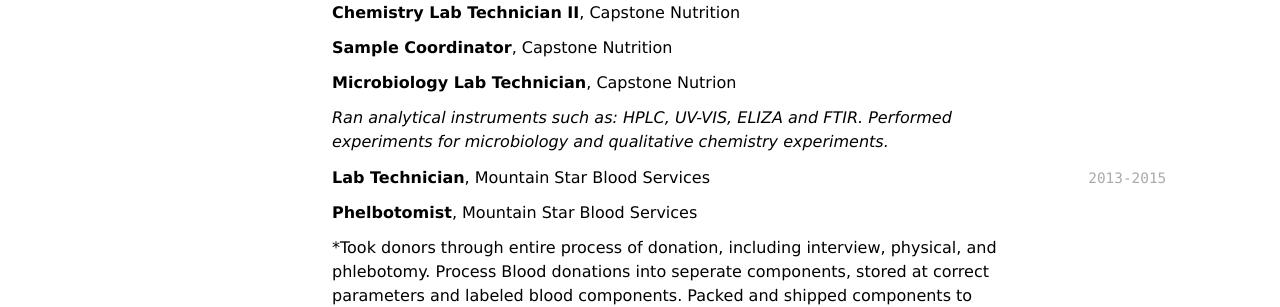
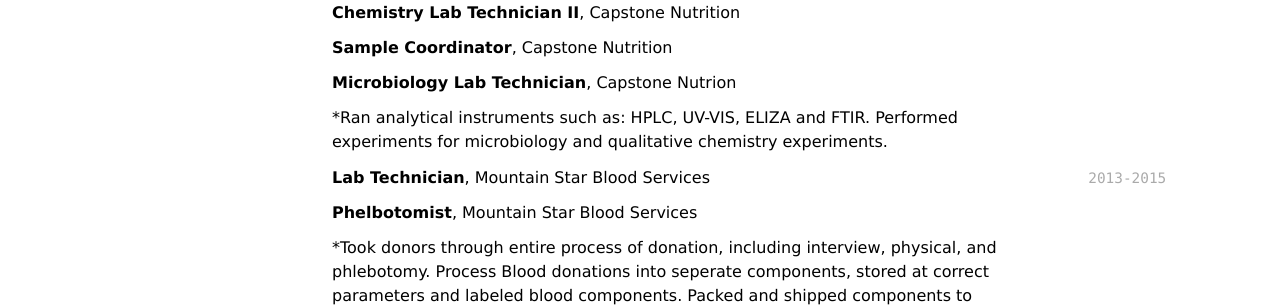
Before and after one commit to KristineWilson1/Kristine_Wilson_resumeFall22, a Jekyll site: the page built from docs/index.md, in a window 1280 px wide. Shown: the part 1327-1634 px from the top of the page. Built offline with Jekyll 4.4.1, drawn with Linux system fonts in a browser that asks for light colours.

```diff
--- a/docs/index.md
+++ b/docs/index.md
@@ -90,7 +90,7 @@ __Sample Coordinator__, Capstone Nutrition
 
 __Microbiology Lab Technician__, Capstone Nutrion
 
-*Ran analytical instruments such as: HPLC, UV-VIS, ELIZA and FTIR. Performed experiments for microbiology and qualitative chemistry experiments.*
+*Ran analytical instruments such as: HPLC, UV-VIS, ELIZA and FTIR. Performed experiments for microbiology and qualitative chemistry experiments.
 
 
 `2013-2015`
```
